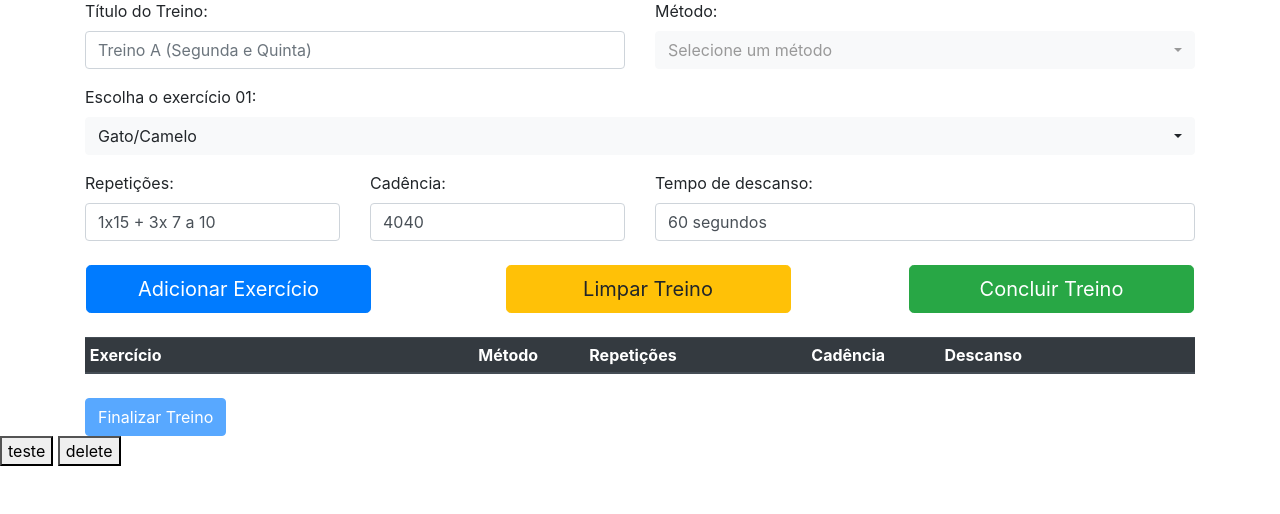
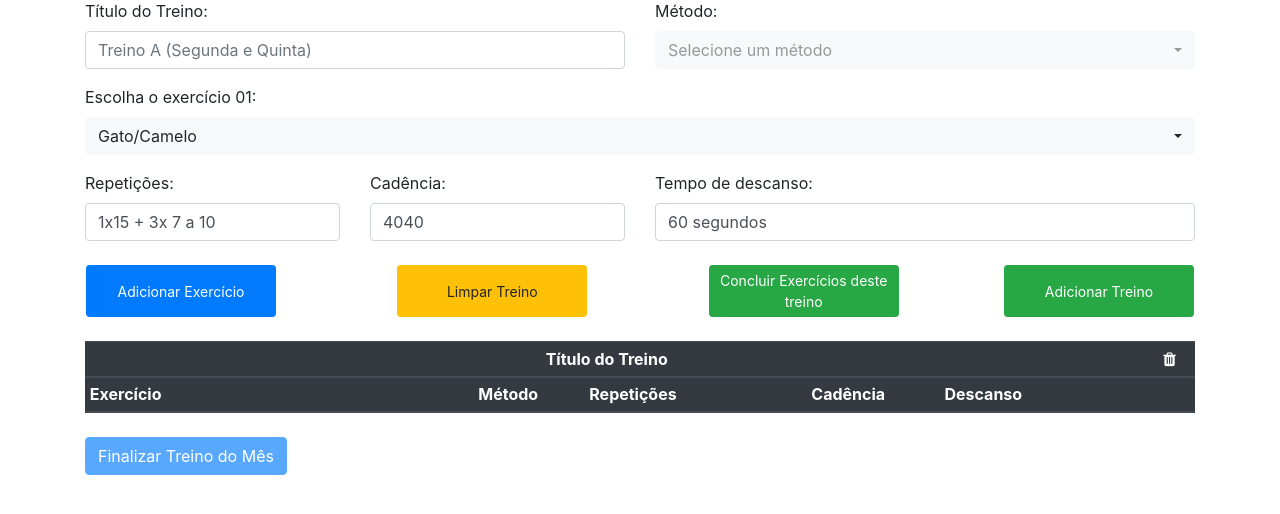
Before and after one commit to DaniloJesus/treinobuilder, a PHP site: page /form.php in a window 1280 px wide. Shown: the part 73-587 px from the top of the page. Run offline with PHP 8.4, Linux system fonts and the light colour scheme; lists and menus that the app fills with data are empty; some libraries are stand-ins or nearby versions.

Commit message:
#7 Adicionando treinos à ficha do mês

```diff
--- a/form.php
+++ b/form.php
@@ -98,9 +98,10 @@
         </div>
       </div>
       <div class="row justify-content-between">
-        <button id="adicionarExercicio" type="button" class="btn btn-primary btn-lg mt-2 ml-3 col-3">Adicionar Exercício</button>
-        <button id="limparTreino" type="button" class="btn btn-warning btn-lg mt-2 ml-3 col-3">Limpar Treino</button>
-        <button id="concluirTreino" type="button" class="btn btn-success btn-lg mt-2 mr-3 col-3" data-toggle="modal" data-target="#modalComplementoDoTreino">Concluir Treino</button>
+        <button id="adicionarExercicio" type="button" class="btn btn-primary btn-sm mt-2 ml-3 col-2">Adicionar Exercício</button>
+        <button id="limparTreino" type="button" class="btn btn-warning btn-sm mt-2 ml-3 col-2">Limpar Treino</button>
+        <button id="concluirExercicios" type="button" class="btn btn-success btn-sm mt-2 ml-3 col-2" data-toggle="modal" data-target="#modalComplementoDoTreino">Concluir Exercícios deste treino</button>
+        <button id="adicionarTreino" type="button" class="btn btn-success btn-sm mt-2 mr-3 col-2">Adicionar Treino</button>
       </div>
 
       <!-- Modal -->
@@ -128,17 +129,20 @@
       </div>
       <!-- Modal -->
 
-      <div id="tabelaTrienoContainer" class="mt-4">
-        <table id="tabelaTreino" class="table table-sm table-hover table-striped table-light mt-1">
-          <h5 class="text-center" id="tituloTreino"></h5>
+      <div id="tabelaTreinoContainer" class="mt-4">
+        <table id="tabelaTreino" class="active table table-sm table-hover table-striped table-light mt-1">
           <thead class="thead-dark">
+            <tr>
+              <th colspan="5" class="text-center tituloTreino">Título do Treino</th>
+              <th class="removerTreino" onclick="deleteTreino(jQuery(this))"><i class="fa fa-trash fa-sm"></i></th>
+            </tr>
             <tr>
               <th class="colExercicio" width="35%">Exercício</th>
               <!-- <th class="colSeries">Séries</th> -->
               <th class="colMetodo" width="10%">Método</th>
               <th class="colRepeticoes" width="20%">Repetições</th>
               <th class="colCadencia" width="12%">Cadência</th>
-              <th class="colDescanso">Descanso</th>
+              <th class="colDescanso" width="17%">Descanso</th>
               <th class="colBotaoRemover"></th>
             </tr>
           </thead>
@@ -149,7 +153,7 @@
       <div id="rodapeTreino">
         <div id="descricaoMetodo" class="mt-2"></div>
         <div id="botoesFinalizaTreino" class="mt-4">
-          <button type="button" class="btn btn-primary" id="btnFinalizaTreino" disabled>Finalizar Treino</button>
+          <button type="button" class="btn btn-primary" id="btnFinalizaTreino" disabled>Finalizar Treino do Mês</button>
         </div>
       </div>
     </form>
@@ -171,6 +175,11 @@
   // Remover Exercicio da Tabela
   function deleteExercicio(element) {
     element.closest('tr').remove();
+  }
+
+  // Remover tabela de treino da DOM
+  function deleteTreino(element) {
+    element.closest('table').remove();
   }
 
   function adicionaDescricaoMetodo(nomeMetodo) {
@@ -240,23 +249,67 @@
     doc.save("table.pdf");
   }
 
+  function addTabelaTreino() {
+    var tabelaTreinoContainer = jQuery('#tabelaTreinoContainer');
+    jQuery('table.active').removeClass("active");
+
+    // build the table
+    var content = '<table class="active table table-sm table-hover table-striped table-light mt-1">';
+    content += '<thead class="thead-dark">';
+    content += '<tr><th colspan="5" class="text-center tituloTreino">Título do Treino</th>';
+    content += '<th class="removerTreino" onclick="deleteTreino(jQuery(this))"><i class="fa fa-trash fa-sm"></i></th></tr>';
+    content += '<tr><th class="colExercicio" width="35%">Exercício</th>';
+    content += '<!-- <th class="colSeries">Séries</th> -->';
+    content += '<th class="colMetodo" width="10%">Método</th>';
+    content += '<th class="colRepeticoes" width="20%">Repetições</th>';
+    content += '<th class="colCadencia" width="12%">Cadência</th>';
+    content += '<th class="colDescanso" width="17%">Descanso</th>';
+    content += '<th class="colBotaoRemover"></th>';
+
+
+    content += '</tr></thead><tbody>';
+    content += '</tbody></table>';
+
+    // append the table once
+    tabelaTreinoContainer.append(content);
+
+    // attach event handlers
+    // tabelaTreinoContainer.on('click', '.edit', function() {
+    //   var id = jQuery(this).closest('tr').data('id');
+    //   console.log('editing ' + id);
+    // });
+
+    // tabelaTreinoContainer.on('click', '.delete', function() {
+    //   var id = jQuery(this).closest('tr').data('id');
+    //   console.log('deleting ' + id);
+    // });
+  }
+
+  // Adicionando tabela na DOM
+  jQuery("#adicionarTreino").click(function() {
+    addTabelaTreino();
+    jQuery('tbody').sortable();
+  });
+
   jQuery(function() {
     // Implementando drag n drop
     jQuery('tbody').sortable();
 
     // Limpar Treino
     jQuery('#limparTreino').click(function() {
-      jQuery('#tabelaTreino tbody').empty();
+      jQuery('table').remove();
+      jQuery('#adicionarTreino').trigger("click")
       jQuery('#descricaoMetodo').empty();
       jQuery("#btnFinalizaTreino").attr("disabled", true);
       // jQuery("select#metodo option").prop("disabled", false);
       jQuery("#metodo").val("").change();
+      jQuery("#titulo").val("");
       jQuery("select#metodo option").prop("disabled", true);
     });
 
     // Adicionar exercicio ao Treino
     jQuery('#adicionarExercicio').click(function() {
-      jQuery('#tituloTreino').html(jQuery('#titulo').val());
+      jQuery('table.active th.tituloTreino').html(jQuery('#titulo').val());
       nomeMetodo = jQuery('select#metodo option:selected').val();
       if (nomeMetodo == "") {
         alert('Por favor, escolha um método antes de escolher o exercício');
@@ -288,7 +341,7 @@
       row = row.replace('##cadencia##', jQuery('#cadencia').val());
       row = row.replace('##descanso##', jQuery('#descanso').val());
 
-      jQuery('#tabelaTreino > tbody:last-child').append(row);
+      jQuery('table.active > tbody:last-child').append(row);
       adicionaDescricaoMetodo(nomeMetodo);
       jQuery("#btnFinalizaTreino").attr("disabled", false);
 
@@ -324,7 +377,7 @@
       jQuery('#modalBotaoFechar').trigger('click');
     });
 
-    jQuery('#concluirTreino').click(function() {
+    jQuery('#concluirExercicios').click(function() {
       if (jQuery('#titulo').val() == "") {
         alert('O campo Título do treino parece estar vazio. Por favor, verifique!');
         return false;
@@ -339,59 +392,10 @@
       // exportacao2();
 
       // VERSÃO TESTE 3 - jsPDF
-      exportacao3();
+      // exportacao3();
+      alert('criação dos pdfs');
 
     });
 
-
-
-
   });
 </script>
-
-
-<button id="botao_teste">teste</button>
-<button id="botao_teste_delete">delete</button>
-
-<div id="conteiner_teste"></div>
-<script>
-    jQuery("#botao_teste_delete").click(function() {
-        jQuery('#conteiner_teste table').remove();
-    });
-
-    jQuery("#botao_teste").click(function() {
-        var conteiner_teste = jQuery('#conteiner_teste');
-
-        // build the table
-        var content = '<table>';
-        content += '<thead><tr>';
-        content += '<th>Title</th>';
-        content += '<th colspan="2">Actions</th>';
-        content += '</tr></thead><tbody>';
-        content += '<tr data-id="MyId">';
-        content += '<td>My Title</td>';
-        // give classes to your buttons for later
-        content += '<td><button type="button" class="edit">Edit</button></td>';
-        content += '<td><button type="button" class="delete">Delete</button></td>';
-        content += '</tr>';
-        content += '</tbody></table>';
-
-        // append the table once
-        conteiner_teste.append(content);
-
-        // attach event handlers
-        conteiner_teste.on('click', '.edit', function() {
-            var id = jQuery(this).closest('tr').data('id');
-            console.log('editing ' + id);
-        });
-
-        conteiner_teste.on('click', '.delete', function() {
-            var id = jQuery(this).closest('tr').data('id');
-            console.log('deleting ' + id);
-        });
-    });
-
-    jQuery(function() {
-
-    });
-</script>
--- a/src/style/form.css
+++ b/src/style/form.css
@@ -1,37 +1,13 @@
-#tabelaTreino td.middle{
+div#tabelaTreinoContainer table td.middle{
     vertical-align: middle;
     width: 20rem;
 }
 
-/* #tabelaTreino th.colExercicio, #tabelaTreino td.colExercicio{
-    min-width: 22rem;
-    width: 22rem;
+th.removerTreino{
+    text-align: right;
+    padding-right: 1.2em;
+    cursor: pointer;
 }
-
-#tabelaTreino th.colSeries, #tabelaTreino td.colSeries{
-    min-width: 6rem;
-    width: 6rem;
-}
-#tabelaTreino th.colMetodo, #tabelaTreino td.colMetodo{
-    min-width: 8rem;
-    width: 8rem;
-}
-#tabelaTreino th.colRepeticoes, #tabelaTreino td.colRepeticoes{
-    min-width: 12rem;
-    width: 12rem;
-}
-#tabelaTreino th.colCadencia, #tabelaTreino td.colCadencia{
-    min-width: 8rem;
-    width: 8rem;
-}
-#tabelaTreino th.colDescanso, #tabelaTreino td.colDescanso{
-    min-width: 6rem;
-    width: 6rem;
-}
-#tabelaTreino th.colBotaoRemover, #tabelaTreino td.colBotaoRemover{
-    min-width: 6rem;
-    width: 6rem;
-} */
 
 #selectExercicio2, #selectExercicio3{
     display: none;
```
